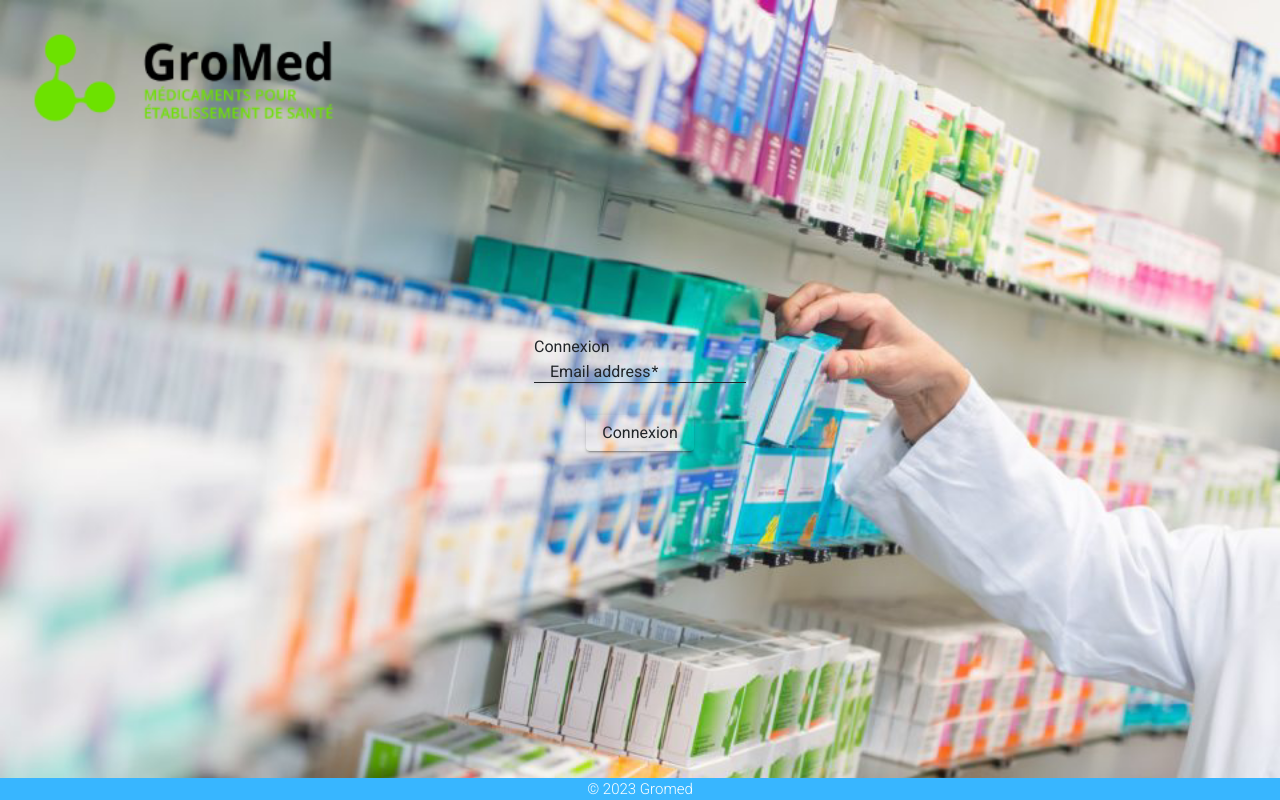
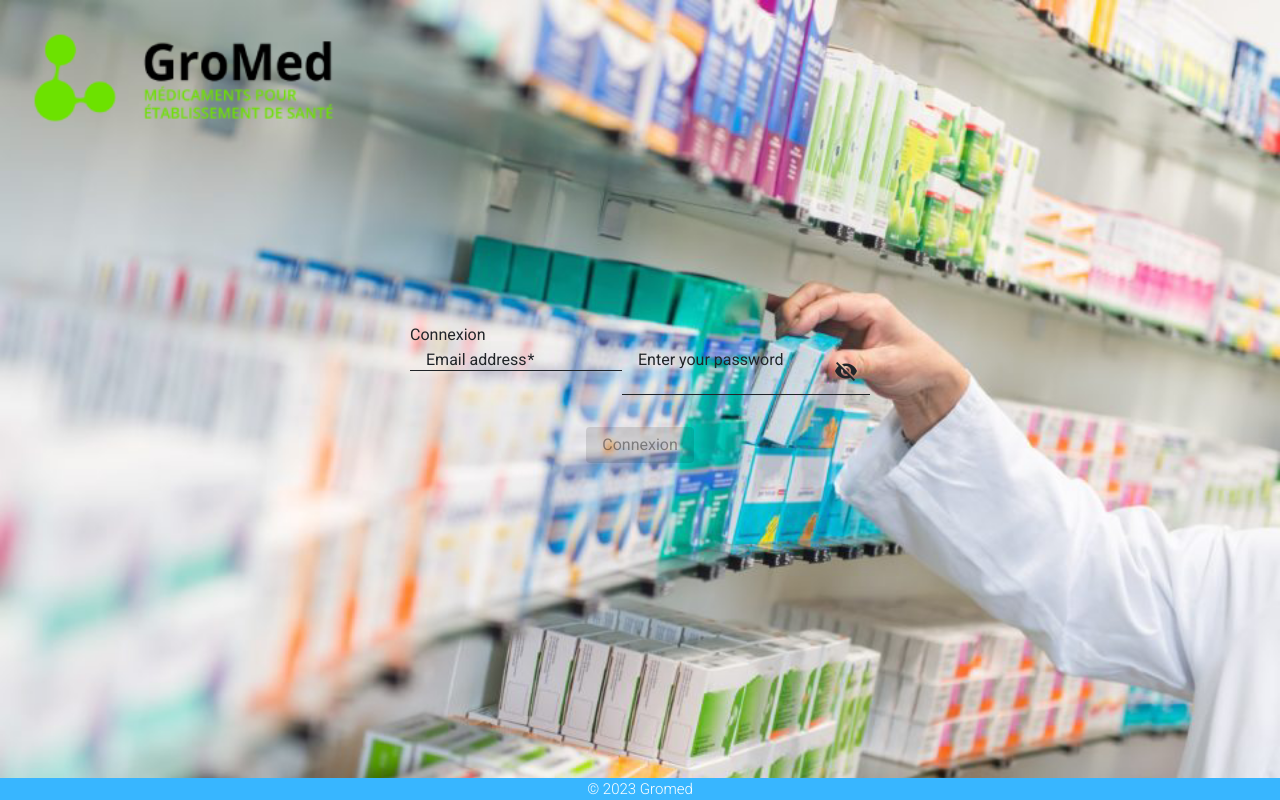
Before and after one commit to l3miage-moussola/Projet-BDi-team-Miagiles-FrontEnd, an Angular app: page /home in a window 1280 px wide. Built offline with nearby package versions, Linux system fonts and the light colour scheme.

Commit message:
add auth

```diff
--- a/src/app/_services/auth.service.ts
+++ b/src/app/_services/auth.service.ts
@@ -2,7 +2,6 @@ import { Injectable } from '@angular/core';
 import { HttpClient, HttpHeaders } from '@angular/common/http';
 import { Observable } from 'rxjs';
 
-const AUTH_API = 'http://localhost:8080/api/auth/';
 
 const httpOptions = {
   headers: new HttpHeaders({ 'Content-Type': 'application/json' })
@@ -14,18 +13,7 @@ const httpOptions = {
 export class AuthService {
   constructor(private http: HttpClient) { }
 
-  login(username: string, password: string): Observable<any> {
-    return this.http.post(AUTH_API + 'signin', {
-      username,
-      password
-    }, httpOptions);
-  }
-
-  register(username: string, email: string, password: string): Observable<any> {
-    return this.http.post(AUTH_API + 'signup', {
-      username,
-      email,
-      password
-    }, httpOptions);
+  login(userMail:String,password:String): Observable<any> {
+    return this.http.get('/api/utilisateurs/findIfExistUtilisateur?adressMail='+userMail+"&mdp="+password);
   }
 }
--- a/src/app/app.component.html
+++ b/src/app/app.component.html
@@ -9,7 +9,7 @@
     <mat-icon>logout</mat-icon>
   </button>
 </mat-toolbar>
-<app-login *ngIf="!isLoggedIn"></app-login>
+<app-login *ngIf="!isLoggedIn" (loggedChange)="getEvent($event)"></app-login>
 <div *ngIf="isLoggedIn" class="container" > <!-- ajouter ça après *ngIf="isLoggedIn"-->
 
 </div>
--- a/src/app/app.component.ts
+++ b/src/app/app.component.ts
@@ -35,4 +35,8 @@ export class AppComponent implements OnInit {
     this.tokenStorageService.signOut();
     window.location.reload();
   }
+
+  getEvent(val : boolean){
+    this.isLoggedIn = val
+  }
 }
--- a/src/app/app.module.ts
+++ b/src/app/app.module.ts
@@ -30,6 +30,7 @@ import { MatButtonModule } from "@angular/material/button";
 import { MatOptionModule } from "@angular/material/core";
 import { MatSelectModule } from "@angular/material/select";
 import { MatAutocompleteModule} from "@angular/material/autocomplete";
+import {FlexModule} from "@angular/flex-layout";
 
 @NgModule({
   declarations: [
@@ -60,7 +61,8 @@ import { MatAutocompleteModule} from "@angular/material/autocomplete";
         MatOptionModule,
         MatSelectModule,
         MatAutocompleteModule,
-    ReactiveFormsModule
+        ReactiveFormsModule,
+        FlexModule
     ],
   providers: [
     authInterceptorProviders,
--- a/src/app/login/login.component.html
+++ b/src/app/login/login.component.html
@@ -15,11 +15,13 @@
             <mat-label>Email address</mat-label>
             <input matInput placeholder="prenom.nom@example.com" formControlName="email">
             <mat-error *ngIf="email!.invalid">{{getErrorMessage()}}</mat-error>
-                <!--<mat-label>Email address</mat-label>
-            <input type="email" matInput formControlName="email"/>
-            <mat-error *ngIf="form.get('username')!.hasError('admin')">
-              Username must be "admin" in lowercase
-            </mat-error>-->
+          </mat-form-field>
+          <mat-form-field appearance="fill">
+            <mat-label>Enter your password</mat-label>
+            <input matInput [type]="hide ? 'password' : 'text'" formControlName="password"/>
+            <button mat-icon-button matSuffix (click)="hide = !hide" [attr.aria-label]="'Hide password'" [attr.aria-pressed]="hide">
+              <mat-icon>{{hide ? 'visibility_off' : 'visibility'}}</mat-icon>
+            </button>
           </mat-form-field>
         </form>
 
@@ -29,12 +31,12 @@
   </mat-card-content>
 
   <mat-card-actions>
-    <!--<button
+    <button
       mat-raised-button
       color="success"
       (click)="onSubmit()"
       [disabled]="!form.valid"
-    >-->
-      <button mat-raised-button>Connexion</button>
+    >
+    Connexion</button>
   </mat-card-actions>
 </mat-card>
--- a/src/app/login/login.component.ts
+++ b/src/app/login/login.component.ts
@@ -1,4 +1,4 @@
-import { Component, OnInit } from '@angular/core';
+import {Component, EventEmitter, OnInit, Output} from '@angular/core';
 import { AuthService } from '../_services/auth.service';
 import { TokenStorageService } from '../_services/token-storage.service';
 import { FormBuilder, FormControl, FormGroup, Validators } from '@angular/forms';
@@ -16,18 +16,12 @@ export class LoginComponent implements OnInit {
     }
   );
   isLoggedIn = false;
-  isLoginFailed = false;
-  errorMessage = '';
+  @Output() loggedChange : EventEmitter<boolean> = new EventEmitter<boolean>()
   hide = true;
-  roles: string[] = [];
 
-  constructor(private authService: AuthService, private tokenStorage: TokenStorageService) { }
+  constructor(private authService: AuthService) { }
 
   ngOnInit(): void {
-    if (this.tokenStorage.getToken()) {
-      this.isLoggedIn = true;
-      this.roles = this.tokenStorage.getUser().roles;
-    }
   }
 
   get email() {
@@ -50,24 +44,22 @@ export class LoginComponent implements OnInit {
     let email = this.form.get("email")?.value;
     let password = this.form.get("password")?.value;
 
-    this.authService.login(email, password).subscribe(
-      data => {
-        this.tokenStorage.saveToken(data.accessToken);
-        this.tokenStorage.saveUser(data);
-
-        this.isLoginFailed = false;
-        this.isLoggedIn = true;
-        this.roles = this.tokenStorage.getUser().roles;
-        this.reloadPage();
-      },
-      err => {
-        this.errorMessage = err.error.message;
-        this.isLoginFailed = true;
-      }
-    );
+    this.authService.login(email,password).subscribe(data=>{
+      this.isLoggedIn = data
+      console.log("data "+data)
+      console.log("isLoggedIn ",this.isLoggedIn)
+      this.emitLogeedIn()
+    })
+    //err => {
+      //this.errorMessage = err.error.message;
+      //this.isLoginFailed = true;
+    //}
   }
 
   reloadPage(): void {
     window.location.reload();
   }
+  emitLogeedIn(){
+    this.loggedChange.emit(this.isLoggedIn)
+  }
 }
--- a/src/styles.css
+++ b/src/styles.css
@@ -1,3 +1,6 @@
+
+
+
 html, body { height: 100%; }
 body { margin: 0; font-family: Roboto, "Helvetica Neue", sans-serif; }
 
```
Also changed, not shown: src/app/app-routing.module.ts (+0 -9 lines). Lines whose indentation alone changed are shown as unchanged.
